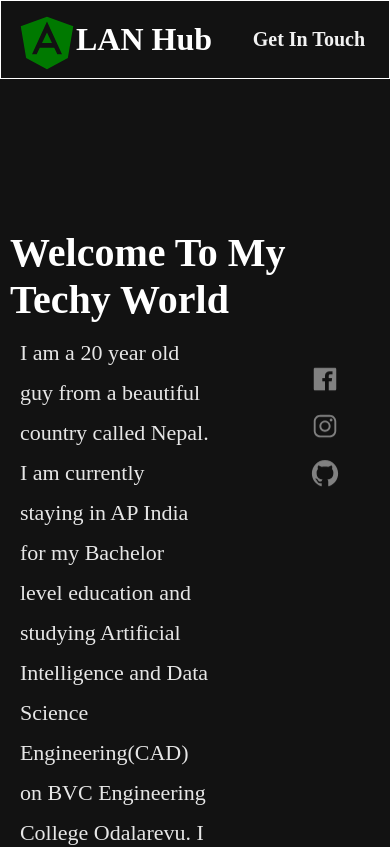
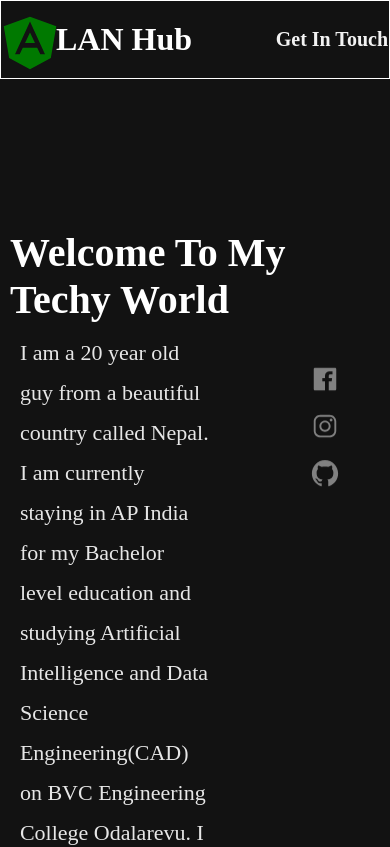
Before and after one commit to AlanNJ/alan-techyhub, a plain HTML site: page index.html in a window 390 px wide. Shown: the top 847 px of the page. Drawn offline with nearby package versions, Linux system fonts and the light colour scheme.

Commit message:
first-commit

```diff
--- a/CSS/style.css
+++ b/CSS/style.css
@@ -170,3 +170,15 @@ body {
   font-size: 20px;
   margin-top: 15px;
 }
+@media only screen and (max-width: 768px) {
+  .nav ion-icon {
+    left: 0px;
+  }
+  .nav h2 {
+    right: 2px;
+  }
+  .nav h1 {
+    position: relative;
+    left: 15px;
+  }
+}
```
